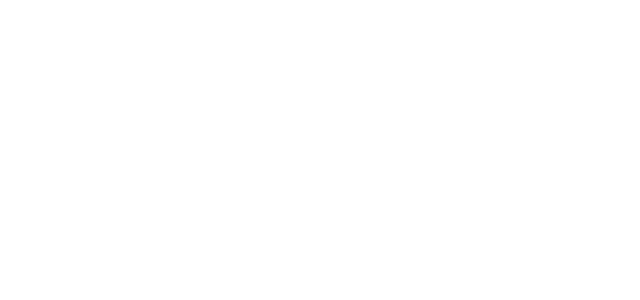
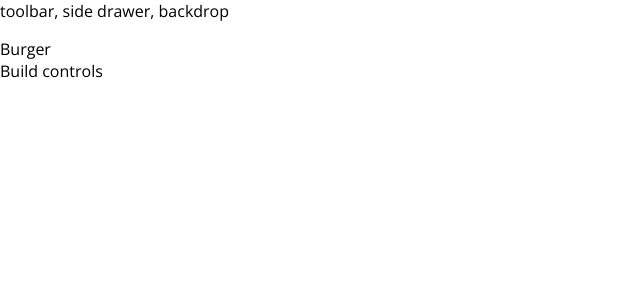
Before and after one commit to natanmoraes/burger-builder, a React (Create React App) app: page / in a window 1280 px wide. Shown: the top 300 px of the page, without its empty margins (0-640 px from the left). Built offline with nearby package versions, Linux system fonts and the light colour scheme.

Commit message:
Layout preparation

```diff
--- a/package.json
+++ b/package.json
@@ -6,6 +6,7 @@
     "@testing-library/jest-dom": "^5.11.4",
     "@testing-library/react": "^11.1.0",
     "@testing-library/user-event": "^12.1.10",
+    "node-sass": "4.14.1",
     "react": "^17.0.1",
     "react-dom": "^17.0.1",
     "react-scripts": "4.0.1",
--- a/src/App.js
+++ b/src/App.js
@@ -1,8 +1,12 @@
+import Layout from './components/Layout/Layout'
+import BurgerBuilder from './containers/BurgerBuilder/BurgerBuilder'
 
 function App() {
   return (
-    <div>
-
+    <div id="app">
+      <Layout>
+        <BurgerBuilder />
+      </Layout>
     </div>
   );
 }
--- /dev/null
+++ b/src/components/Layout/Layout.js
@@ -0,0 +1,11 @@
+import React from 'react';
+import './layout.scss';
+
+const Layout = (props) => (
+  <div class="layout">
+    <div>toolbar, side drawer, backdrop</div>
+    <main>{props.children}</main>
+  </div>
+);
+
+export default Layout;
--- /dev/null
+++ b/src/components/Layout/layout.scss
@@ -0,0 +1,5 @@
+.layout {
+  main {
+    margin-top: 16px;
+  }
+}
--- /dev/null
+++ b/src/containers/BurgerBuilder/BurgerBuilder.js
@@ -0,0 +1,14 @@
+import React, { Component } from 'react';
+
+class BurgerBuilder extends Component {
+  render() {
+    return (
+      <React.Fragment>
+        <div>Burger</div>
+        <div>Build controls</div>
+      </React.Fragment>
+    );
+  }
+}
+
+export default BurgerBuilder;
```
Also changed, not shown: 2 other files (tests, documents, lock files or other folders).
